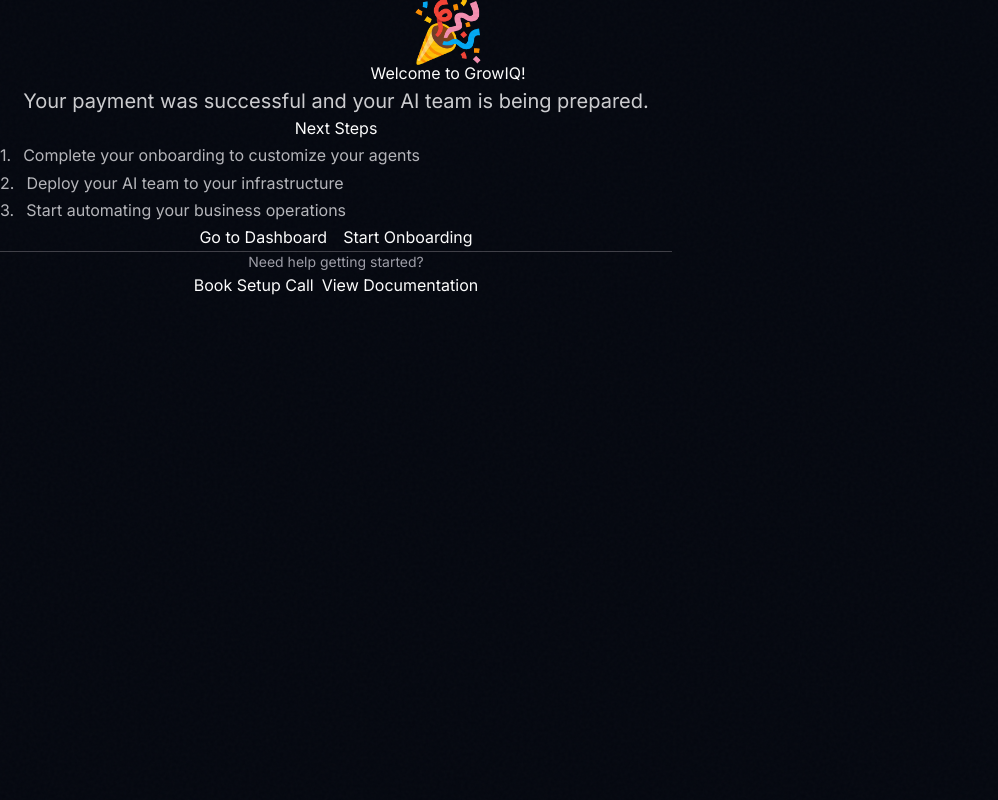
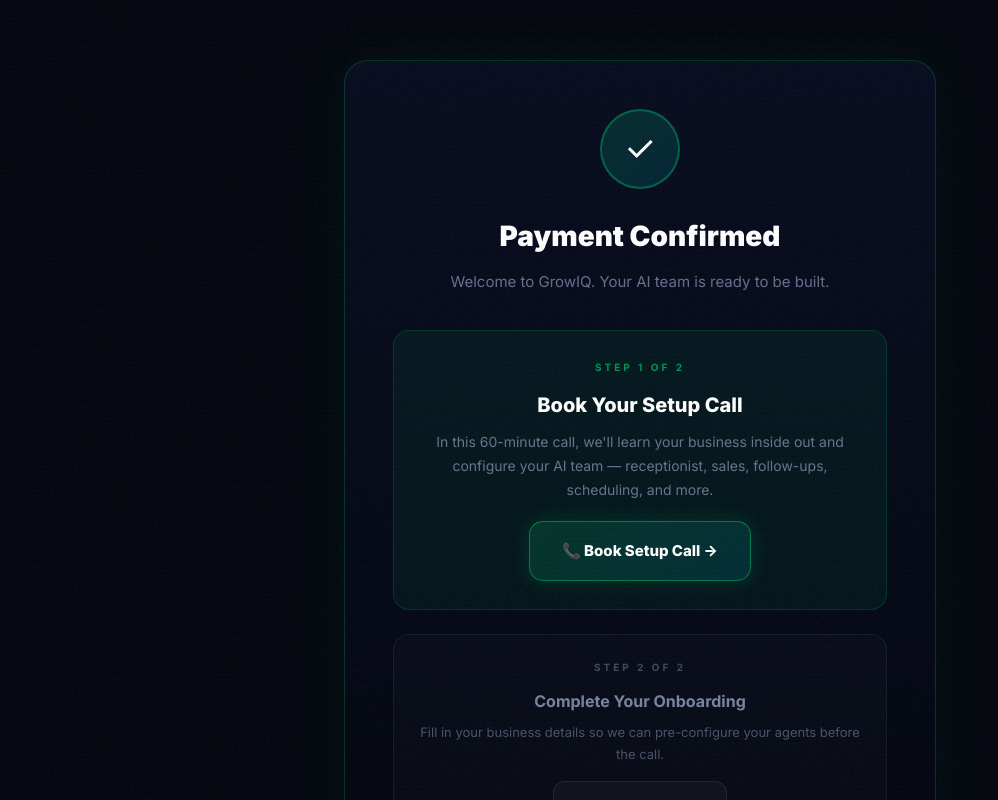
Before and after one commit to ItsEnvo/growiq-digital, a Next.js app: page /checkout/success in a window 1280 px wide. Shown: the top 800 px of the page, without its empty margins (0-998 px from the left). Built offline with nearby package versions, Linux system fonts and the light colour scheme.

Commit message:
checkout success: book setup call as primary CTA, done-with-you model

```diff
--- a/app/checkout/success/page.tsx
+++ b/app/checkout/success/page.tsx
@@ -3,6 +3,8 @@
 import { useState, useEffect, Suspense } from 'react';
 import Link from 'next/link';
 import { useSearchParams } from 'next/navigation';
+
+const CAL_LINK = process.env.NEXT_PUBLIC_CAL_LINK || '/book';
 
 function CheckoutSuccessContent() {
   const searchParams = useSearchParams();
@@ -10,83 +12,116 @@
   const [loading, setLoading] = useState(true);
 
   useEffect(() => {
-    // Give some time for webhooks to process
-    const timer = setTimeout(() => {
-      setLoading(false);
-    }, 3000);
-
+    const timer = setTimeout(() => setLoading(false), 3000);
     return () => clearTimeout(timer);
   }, []);
 
   return (
-    <main className="mx-auto max-w-4xl px-6 py-10">
-      <div className="hud-card p-8 text-center">
-        <div className="mb-6">
-          <div className="text-6xl mb-4">🎉</div>
-          <h1 className="hud-title">Welcome to GrowIQ!</h1>
+    <main style={{ maxWidth: 640, margin: '0 auto', padding: '60px 24px' }}>
+      <div style={{
+        background: 'linear-gradient(180deg, rgba(10,16,38,.8), rgba(5,8,16,.6))',
+        border: '1px solid rgba(0,232,123,.2)',
+        borderRadius: 24,
+        padding: 48,
+        textAlign: 'center',
+        boxShadow: '0 0 60px rgba(0,232,123,.06)',
+      }}>
+        {/* Success icon */}
+        <div style={{
+          width: 80, height: 80, borderRadius: '50%',
+          background: 'linear-gradient(135deg, rgba(0,232,123,.15), rgba(0,180,216,.15))',
+          border: '2px solid rgba(0,232,123,.3)',
+          display: 'flex', alignItems: 'center', justifyContent: 'center',
+          margin: '0 auto 24px', fontSize: 36,
+        }}>
+          ✓
         </div>
 
-        <div className="max-w-2xl mx-auto">
-          <p className="text-xl text-zinc-200/90 mb-6">
-            Your payment was successful and your AI team is being prepared.
+        <h1 style={{ fontSize: 28, fontWeight: 900, color: '#fff', marginBottom: 8 }}>
+          Payment Confirmed
+        </h1>
+        <p style={{ fontSize: 15, color: 'rgba(199,214,255,.5)', marginBottom: 36 }}>
+          Welcome to GrowIQ. Your AI team is ready to be built.
         </p>
 
-          <div className="hud-card bg-[rgba(var(--mint),0.05)] border-[rgba(var(--mint),0.2)] p-6 mb-8">
-            <div className="hud-kicker text-mint">Next Steps</div>
-            <div className="mt-3 text-left space-y-3 text-zinc-200/80">
-              <div className="flex gap-3">
-                <span className="text-mint">1.</span>
-                <span>Complete your onboarding to customize your agents</span>
+        {/* Primary CTA - Book Setup Call */}
+        <div style={{
+          background: 'rgba(0,232,123,.06)',
+          border: '1px solid rgba(0,232,123,.15)',
+          borderRadius: 16, padding: 28, marginBottom: 24,
+        }}>
+          <div style={{ fontSize: 10, letterSpacing: '.3em', textTransform: 'uppercase', color: 'rgba(0,232,123,.6)', fontWeight: 700, marginBottom: 12 }}>
+            STEP 1 OF 2
           </div>
-              <div className="flex gap-3">
-                <span className="text-mint">2.</span>
-                <span>Deploy your AI team to your infrastructure</span>
-              </div>
-              <div className="flex gap-3">
-                <span className="text-mint">3.</span>
-                <span>Start automating your business operations</span>
-              </div>
-            </div>
+          <h2 style={{ fontSize: 20, fontWeight: 800, color: '#fff', marginBottom: 8 }}>
+            Book Your Setup Call
+          </h2>
+          <p style={{ fontSize: 14, color: 'rgba(199,214,255,.5)', marginBottom: 20, lineHeight: 1.7 }}>
+            In this 60-minute call, we'll learn your business inside out and configure your AI team — receptionist, sales, follow-ups, scheduling, and more.
+          </p>
+          <a
+            href={CAL_LINK}
+            target={CAL_LINK.startsWith('http') ? '_blank' : undefined}
+            rel={CAL_LINK.startsWith('http') ? 'noopener noreferrer' : undefined}
+            style={{
+              display: 'inline-flex', alignItems: 'center', gap: 8,
+              padding: '16px 32px', borderRadius: 14, fontSize: 15, fontWeight: 800,
+              color: '#fff', textDecoration: 'none',
+              background: 'linear-gradient(135deg, rgba(0,232,123,.15), rgba(0,180,216,.15))',
+              border: '1px solid rgba(0,232,123,.4)',
+              boxShadow: '0 0 20px rgba(0,232,123,.15)',
+              transition: 'all .3s',
+            }}
+          >
+            📞 Book Setup Call →
+          </a>
         </div>
 
-          <div className="flex flex-col sm:flex-row gap-4 justify-center">
-            <Link href="/dashboard" className="hud-btn hud-btn--primary">
-              Go to Dashboard
-            </Link>
-            <Link href="/onboard" className="hud-btn">
-              Start Onboarding
+        {/* Step 2 */}
+        <div style={{
+          background: 'rgba(255,255,255,.02)',
+          border: '1px solid rgba(255,255,255,.06)',
+          borderRadius: 16, padding: 24, marginBottom: 24,
+        }}>
+          <div style={{ fontSize: 10, letterSpacing: '.3em', textTransform: 'uppercase', color: 'rgba(199,214,255,.3)', fontWeight: 700, marginBottom: 12 }}>
+            STEP 2 OF 2
+          </div>
+          <h3 style={{ fontSize: 16, fontWeight: 700, color: 'rgba(199,214,255,.6)', marginBottom: 6 }}>
+            Complete Your Onboarding
+          </h3>
+          <p style={{ fontSize: 13, color: 'rgba(199,214,255,.35)', marginBottom: 16, lineHeight: 1.7 }}>
+            Fill in your business details so we can pre-configure your agents before the call.
+          </p>
+          <Link href="/onboard" style={{
+            display: 'inline-flex', alignItems: 'center', gap: 8,
+            padding: '12px 24px', borderRadius: 12, fontSize: 13, fontWeight: 700,
+            color: 'rgba(199,214,255,.6)', textDecoration: 'none',
+            background: 'rgba(255,255,255,.03)',
+            border: '1px solid rgba(255,255,255,.08)',
+            transition: 'all .3s',
+          }}>
+            Start Onboarding →
           </Link>
         </div>
 
-          <div className="mt-8 pt-6 border-t border-zinc-700">
-            <p className="text-sm text-zinc-400 mb-4">
-              Need help getting started?
-            </p>
-            <div className="flex flex-col sm:flex-row gap-2 justify-center">
-              <Link href="/book" className="hud-btn hud-btn--sm">
-                Book Setup Call
+        {/* Dashboard link */}
+        <Link href="/dashboard" style={{
+          fontSize: 13, color: 'rgba(199,214,255,.35)', textDecoration: 'none',
+        }}>
+          or go to your dashboard →
         </Link>
-              <Link href="/docs" className="hud-btn hud-btn--sm">
-                View Documentation
-              </Link>
-            </div>
-          </div>
 
         {loading && (
-            <div className="mt-6 text-sm text-zinc-400">
-              <div className="flex items-center justify-center gap-2">
-                <div className="animate-spin h-4 w-4 border-2 border-mint border-t-transparent rounded-full"></div>
+          <div style={{ marginTop: 24, fontSize: 13, color: 'rgba(199,214,255,.3)' }}>
             Setting up your account...
-              </div>
           </div>
         )}
 
         {sessionId && (
-            <div className="mt-6 text-xs text-zinc-500">
-              Session: {sessionId}
+          <div style={{ marginTop: 16, fontSize: 11, color: 'rgba(199,214,255,.15)' }}>
+            Ref: {sessionId}
           </div>
         )}
-        </div>
       </div>
     </main>
   );
@@ -95,10 +130,8 @@
 export default function CheckoutSuccessPage() {
   return (
     <Suspense fallback={
-      <main className="mx-auto max-w-4xl px-6 py-10">
-        <div className="hud-card p-8 text-center">
-          <div className="text-center">Loading...</div>
-        </div>
+      <main style={{ maxWidth: 640, margin: '0 auto', padding: '60px 24px', textAlign: 'center', color: 'rgba(199,214,255,.4)' }}>
+        Loading...
       </main>
     }>
       <CheckoutSuccessContent />
```
Lines whose indentation alone changed are shown as unchanged.
